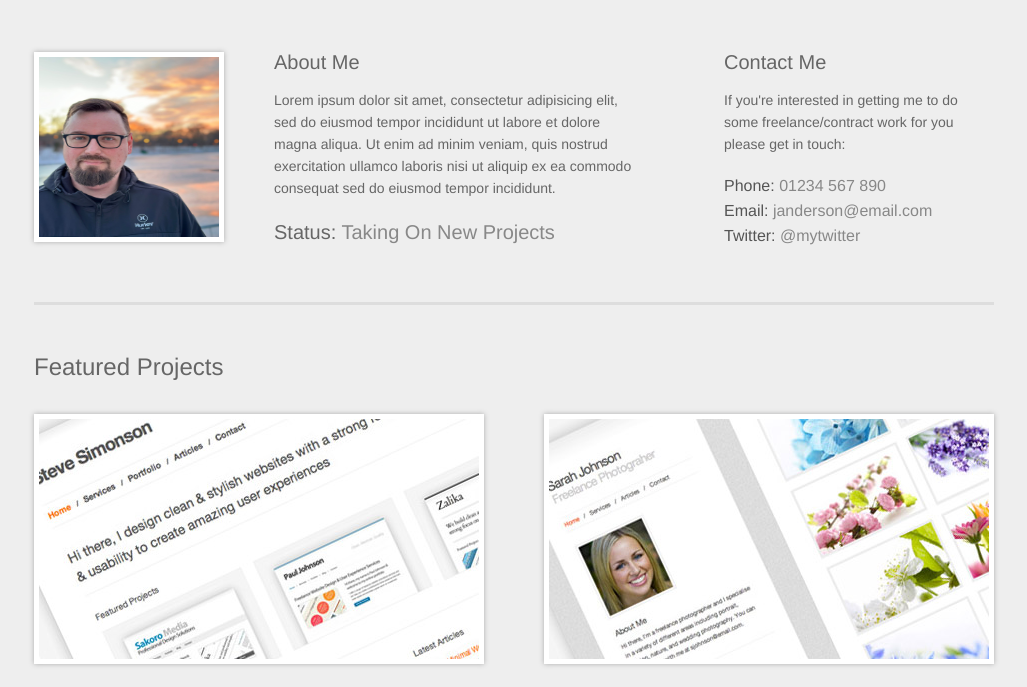
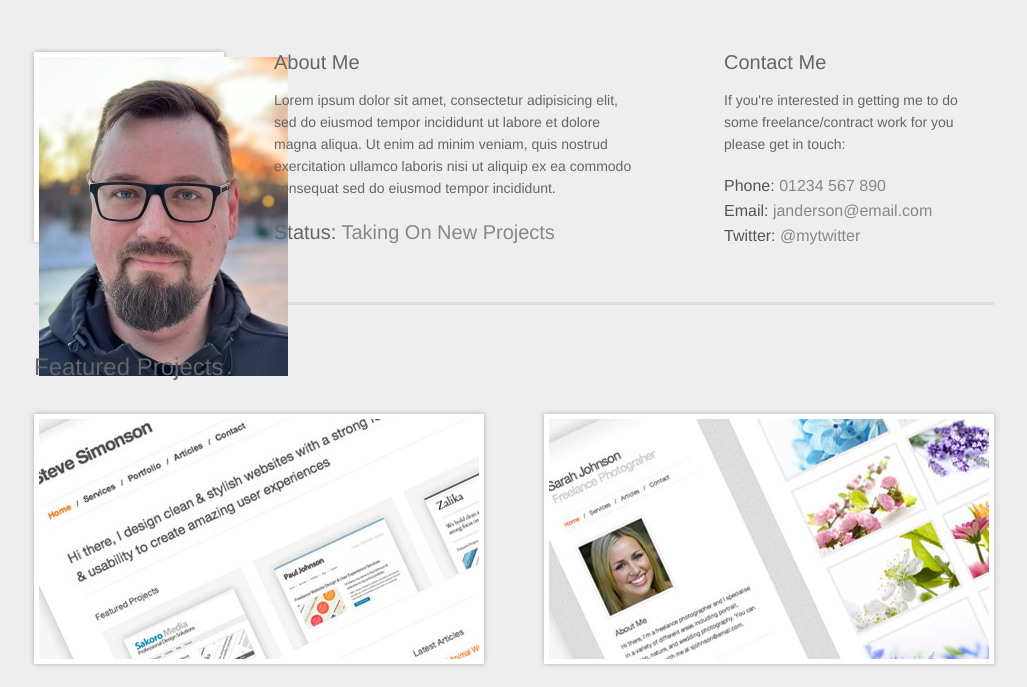
Before and after one commit to CodeCiro/codeciro.github.io, a plain HTML site: page index.html in a window 1280 px wide. Shown: the part 113-800 px from the top of the page, without its empty margins (126-1153 px from the left). Drawn offline with Linux system fonts and the light colour scheme.

Commit message:
new picture

```diff
--- a/index.html
+++ b/index.html
@@ -15,7 +15,7 @@
   </div>
   <div id="bio">
     <div id="about">
-      <div id="photo-bg"> <img src="images/man.jpg" alt="" width="180" height="180" /> </div>
+      <div id="photo-bg"> <img src="images/myphoto.jpg" alt="" width="249" height="319" /> </div>
       <h3>About Me</h3>
       <p>Lorem ipsum dolor sit amet, consectetur adipisicing elit, sed do eiusmod tempor incididunt ut labore et dolore magna aliqua. Ut enim ad minim veniam, quis nostrud exercitation ullamco laboris nisi ut aliquip ex ea commodo consequat sed do eiusmod tempor incididunt.</p>
       <h4>Status: <span>Taking On New Projects</span></h4>
```
Also changed, not shown: images/myphoto.jpg (added).
